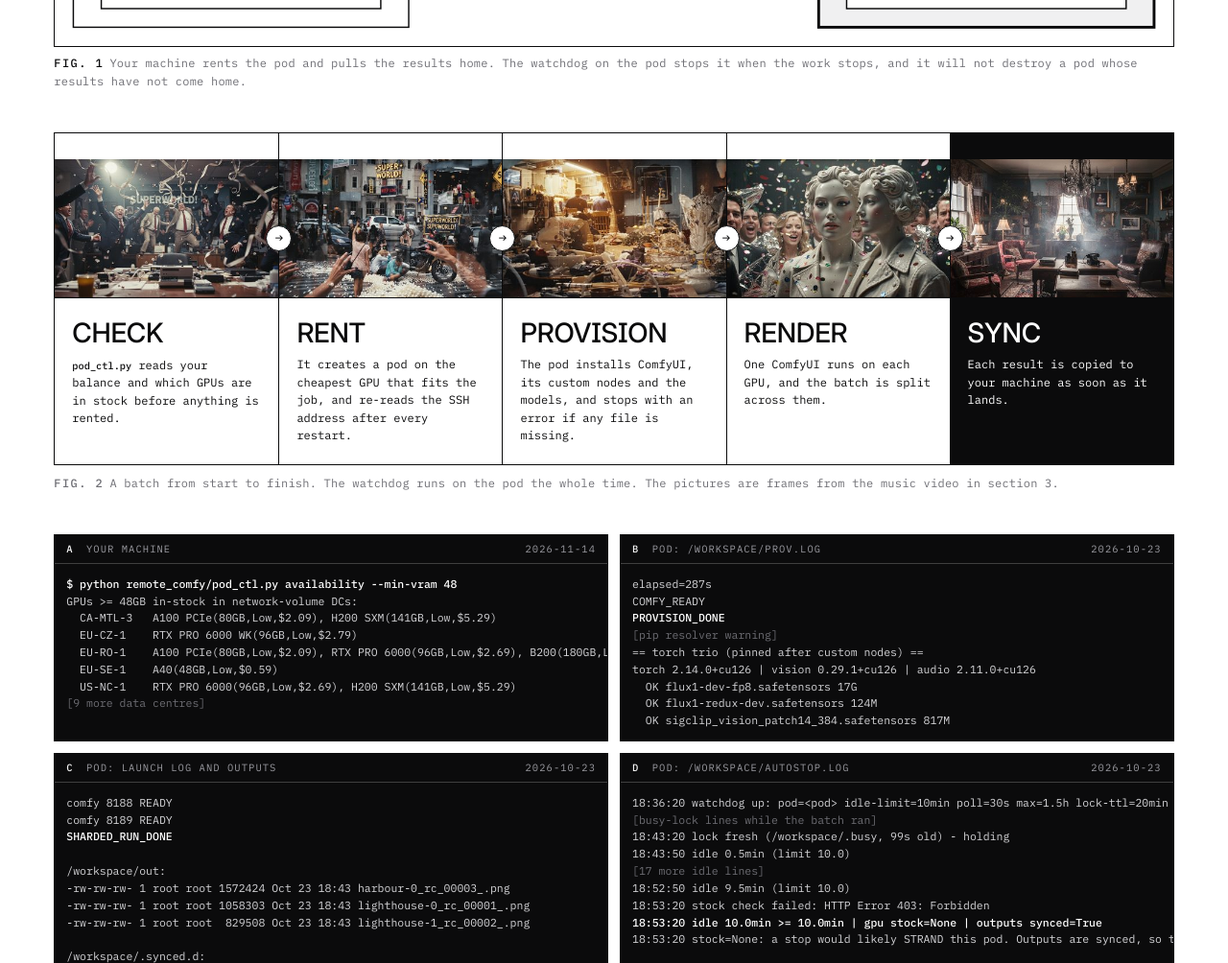
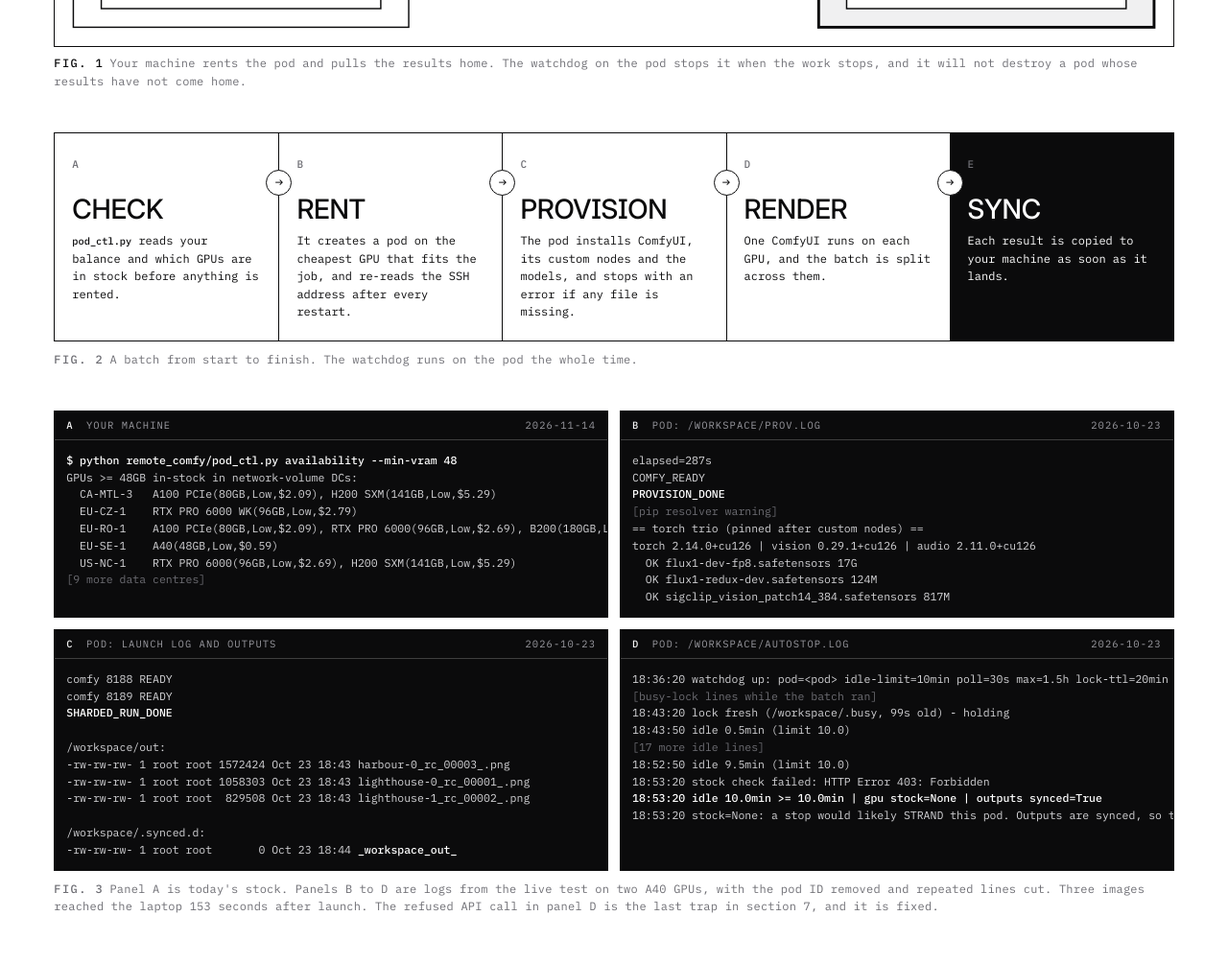
Before and after one commit to chickensintrees/remote-comfy, a plain HTML site: page site/index.html in a window 1280 px wide. Shown: the part 2680-3684 px from the top of the page at 96% size. Drawn offline with Linux system fonts and the light colour scheme.

Commit message:
Project page: no images in How it works
Removes the music-video frames from the step cards and the band after the
cost guard (Bill: "I don't like these images for how it works section.
Remove them for now."). The section is back to 6c5f53e.

Co-Authored-By: Claude Opus 5.5 <noreply@anthropic.com>

```diff
--- a/site/index.html
+++ b/site/index.html
@@ -186,7 +186,6 @@ h2 { font-family: var(--display); font-weight: 200; font-size: clamp(34px, 5vw,
 .band-it:hover img { outline: 2px solid var(--accent); outline-offset: 1px; }
 .band-it span { display: block; padding-top: 5px; font-size: 10.5px; letter-spacing: .1em; text-transform: uppercase; color: var(--ink-2); }
 .band-cap { margin-top: 8px; }
-.step-img { display: block; width: calc(100% + 36px); max-width: none; margin: -16px -18px 0; aspect-ratio: 16 / 10; object-fit: cover; border-bottom: 1px solid var(--ink); }
 .cat-img { display: block; width: 100%; aspect-ratio: 3 / 2; object-fit: cover; border: 1px solid var(--ink); margin: 6px 0 8px; }
 .fig { border: 1px solid var(--ink); display: grid; grid-template-columns: repeat(5, minmax(0, 1fr)); }
 .fig li { list-style: none; position: relative; padding: 16px 18px 20px; border-left: 1px solid var(--ink); }
@@ -197,7 +196,7 @@ h2 { font-family: var(--display); font-weight: 200; font-size: clamp(34px, 5vw,
 .fig strong { display: block; font-family: var(--display); font-weight: 500; text-transform: uppercase; font-size: clamp(20px, 2.2vw, 30px); line-height: 1; margin: 22px 0 10px; letter-spacing: -.01em; }
 .fig p { font-family: var(--mono); font-size: 12px; line-height: 1.55; }
 .fig li code { background: none; padding: 0; font-weight: 500; }
-.fig li + li::before { content: "\2192"; position: absolute; left: -14px; top: 96px; width: 27px; height: 27px; border-radius: 50%; border: 1px solid var(--ink); background: var(--paper); color: var(--ink); font-family: var(--mono); font-size: 14px; line-height: 25px; text-align: center; z-index: 1; }
+.fig li + li::before { content: "\2192"; position: absolute; left: -14px; top: 38px; width: 27px; height: 27px; border-radius: 50%; border: 1px solid var(--ink); background: var(--paper); color: var(--ink); font-family: var(--mono); font-size: 14px; line-height: 25px; text-align: center; z-index: 1; }
 
 /* sub-sections, tables */
 .sub { margin-top: clamp(40px, 5vw, 72px); }
@@ -288,7 +287,6 @@ footer h2 { font-family: var(--mono); font-size: 11px; font-weight: 500; letter-
   .fig li:first-child { border-top: 0; }
   .fig strong { margin: 0 0 6px; font-size: 22px; grid-column: 2; }
   .fig p { grid-column: 2; }
-  .step-img { grid-column: 1 / -1; width: calc(100% + 32px); margin: -14px -16px 12px; }
   .fig li + li::before { content: "\2193"; left: auto; right: 16px; top: -14px; }
   .tools, .traps { grid-template-columns: repeat(2, minmax(0, 1fr)); }
   .cat { columns: 2; }
@@ -540,13 +538,13 @@ footer h2 { font-family: var(--mono); font-size: 11px; font-weight: 500; letter-
     <figcaption class="cap mono" id="fig1"><b class="caps">Fig. 1</b>&ensp;Your machine rents the pod and pulls the results home. The watchdog on the pod stops it when the work stops, and it will not destroy a pod whose results have not come home.</figcaption>
   </figure>
   <ol class="fig" aria-label="A batch from start to finish: check, rent, provision, render, sync">
-    <li><span class="n">A</span><img class="step-img" src="media/mv/step-1-s.jpg" alt="" loading="lazy"><strong>Check</strong><p><code>pod_ctl.py</code> reads your balance and which GPUs are in stock before anything is rented.</p></li>
-    <li><span class="n">B</span><img class="step-img" src="media/mv/step-2-s.jpg" alt="" loading="lazy"><strong>Rent</strong><p>It creates a pod on the cheapest GPU that fits the job, and re-reads the SSH address after every restart.</p></li>
-    <li><span class="n">C</span><img class="step-img" src="media/mv/step-3-s.jpg" alt="" loading="lazy"><strong>Provision</strong><p>The pod installs ComfyUI, its custom nodes and the models, and stops with an error if any file is missing.</p></li>
-    <li><span class="n">D</span><img class="step-img" src="media/mv/step-4-s.jpg" alt="" loading="lazy"><strong>Render</strong><p>One ComfyUI runs on each GPU, and the batch is split across them.</p></li>
-    <li><span class="n">E</span><img class="step-img" src="media/mv/step-5-s.jpg" alt="" loading="lazy"><strong>Sync</strong><p>Each result is copied to your machine as soon as it lands.</p></li>
+    <li><span class="n">A</span><strong>Check</strong><p><code>pod_ctl.py</code> reads your balance and which GPUs are in stock before anything is rented.</p></li>
+    <li><span class="n">B</span><strong>Rent</strong><p>It creates a pod on the cheapest GPU that fits the job, and re-reads the SSH address after every restart.</p></li>
+    <li><span class="n">C</span><strong>Provision</strong><p>The pod installs ComfyUI, its custom nodes and the models, and stops with an error if any file is missing.</p></li>
+    <li><span class="n">D</span><strong>Render</strong><p>One ComfyUI runs on each GPU, and the batch is split across them.</p></li>
+    <li><span class="n">E</span><strong>Sync</strong><p>Each result is copied to your machine as soon as it lands.</p></li>
   </ol>
-  <p class="figcap mono"><b class="caps">Fig. 2</b>&ensp;A batch from start to finish. The watchdog runs on the pod the whole time. The pictures are frames from the music video in section 3.</p>
+  <p class="figcap mono"><b class="caps">Fig. 2</b>&ensp;A batch from start to finish. The watchdog runs on the pod the whole time.</p>
 
   <div class="terms">
     <figure class="term"><figcaption class="term-bar"><span><b>A</b> Your machine</span><span>2026-11-14</span></figcaption><pre><span class="k">$ python remote_comfy/pod_ctl.py availability --min-vram 48</span>
@@ -609,8 +607,6 @@ comfy 8189 READY
       </table>
     </div>
   </div>
-  <div class="band b3 wide" aria-label="Frames from a music video"><a class="band-it" href="media/mv/guard-1.jpg"><img src="media/mv/guard-1-s.jpg" alt="A man in a patterned suit amid sheets of foil" loading="lazy"><span class="mono">Foil</span></a><a class="band-it" href="media/mv/guard-2.jpg"><img src="media/mv/guard-2-s.jpg" alt="A man standing in a wrecked office as paper falls" loading="lazy"><span class="mono">Wrecked office</span></a><a class="band-it" href="media/mv/guard-3.jpg"><img src="media/mv/guard-3-s.jpg" alt="A crowd in plastic sheeting before red screens" loading="lazy"><span class="mono">Plastic</span></a></div>
-  <p class="figcap mono band-cap">Frames from the music video in section 3: 554 frames on two rented L40S GPUs.</p>
 </section>
 
 <section class="part wrap" id="examples">
```
Also changed, not shown: site/template.html (+7 -11 lines), site/media/mv/guard-1-s.jpg (deleted), site/media/mv/guard-1.jpg (deleted), site/media/mv/guard-2-s.jpg (deleted), site/media/mv/guard-2.jpg (deleted), site/media/mv/guard-3-s.jpg (deleted), site/media/mv/guard-3.jpg (deleted), site/media/mv/step-1-s.jpg (deleted), site/media/mv/step-1.jpg (deleted), site/media/mv/step-2-s.jpg (deleted), site/media/mv/step-2.jpg (deleted), site/media/mv/step-3-s.jpg (deleted), site/media/mv/step-3.jpg (deleted), site/media/mv/step-4-s.jpg (deleted), 3 more files.
